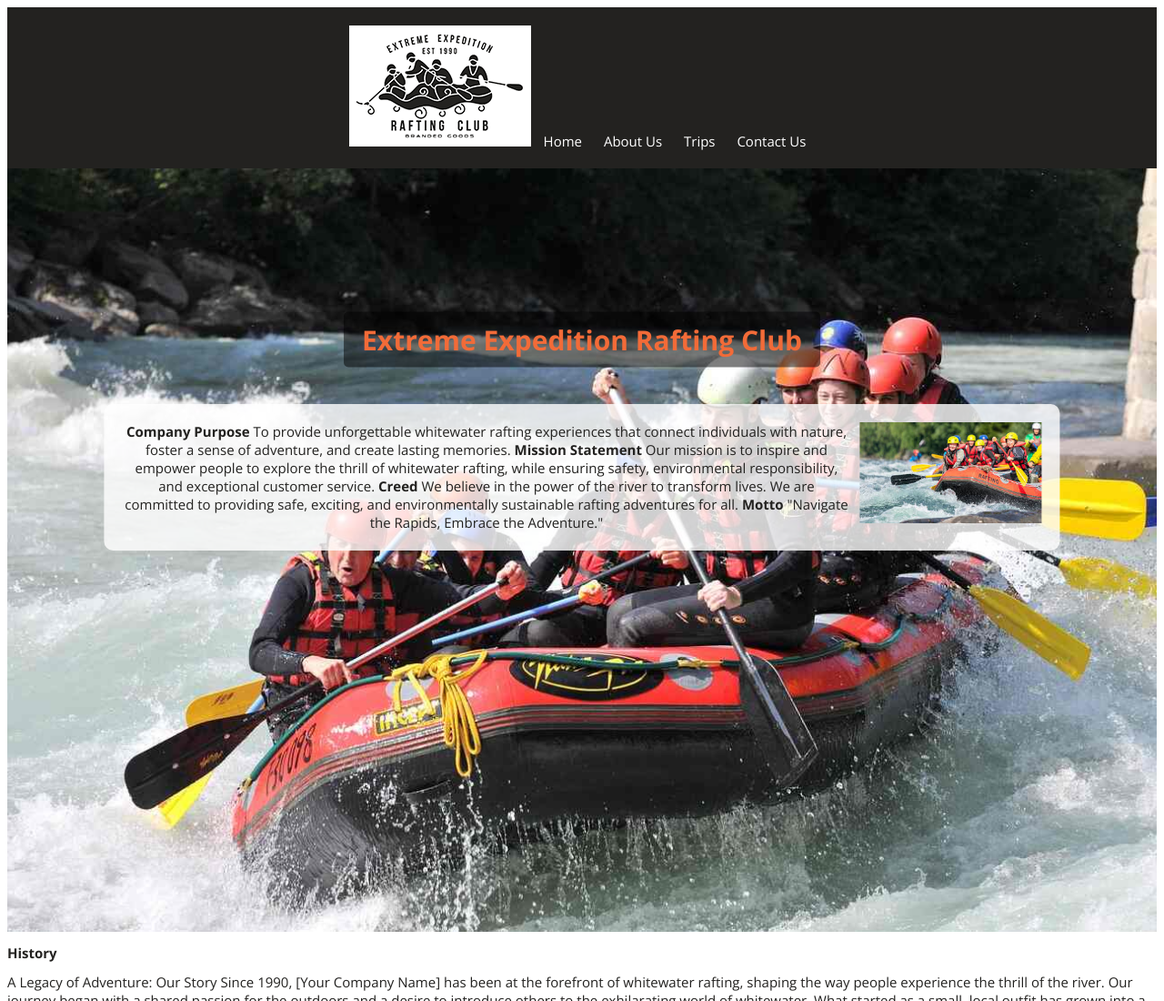
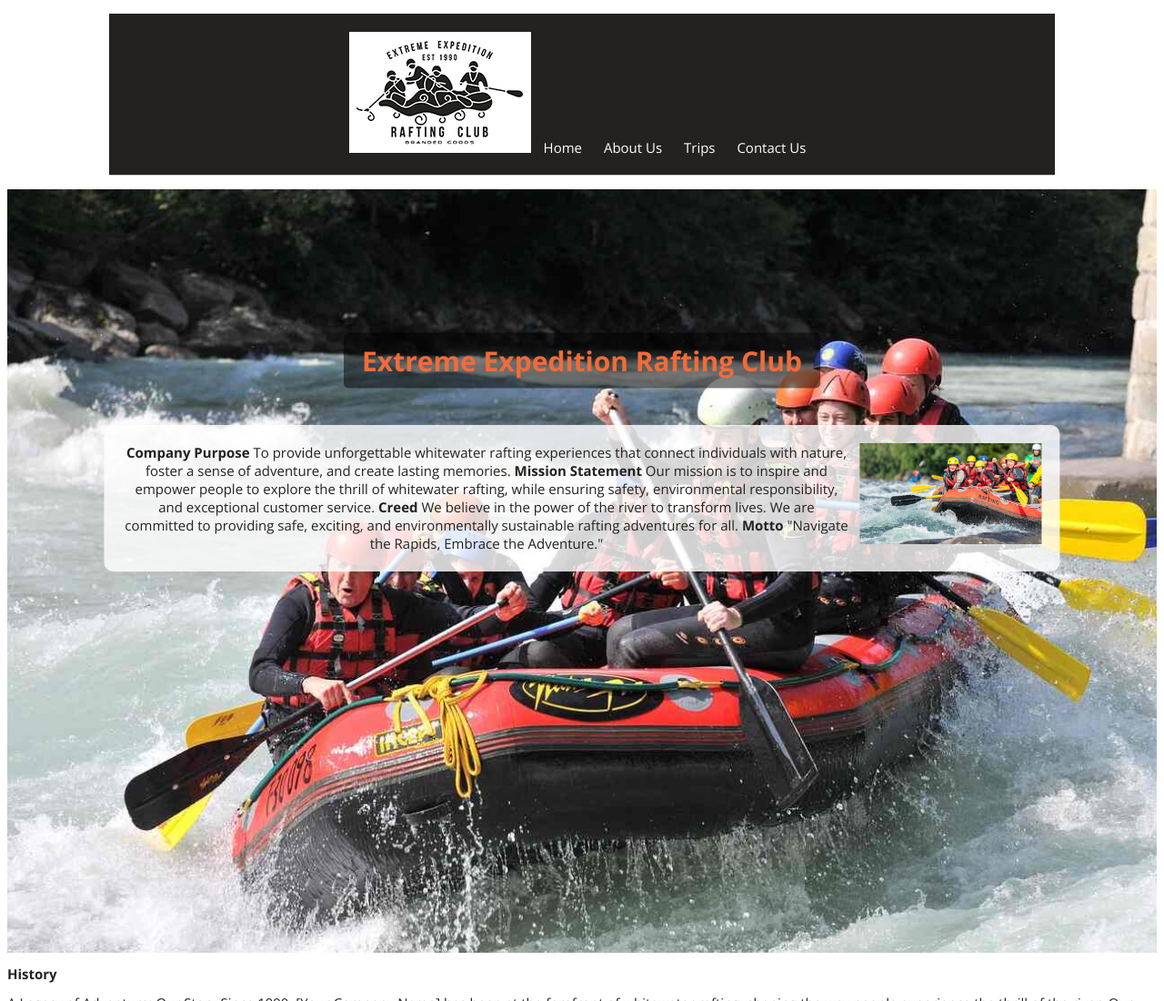
Before and after one commit to chibuezemicahe/wdd130, a plain HTML site: page wwr/about.html in a window 1280 px wide. Shown: the top 1100 px of the page at 91% size. Drawn offline with nearby package versions, Linux system fonts and the light colour scheme.

Commit message:
adjusting css

```diff
--- a/wwr/styles/rafting.css
+++ b/wwr/styles/rafting.css
@@ -19,15 +19,24 @@
 
 
 header {
+
+    display: grid;
+    margin: 1rem auto;
+	justify-content: center;
+	border-bottom: 1px solid #ccc;
+	max-width: 1000px;
     background-color: var(--primary-color);
     color: var(--secondary-color);
     padding: 20px;
-    text-align: center;
 }
 
-.logo {
+.logo img {
+	margin: 0 0.25rem 0 1rem;
+	width: 64px;
+	height: auto;
     max-width: 200px;
 }
+
 
 .nav-link {
     text-decoration: none;
```
